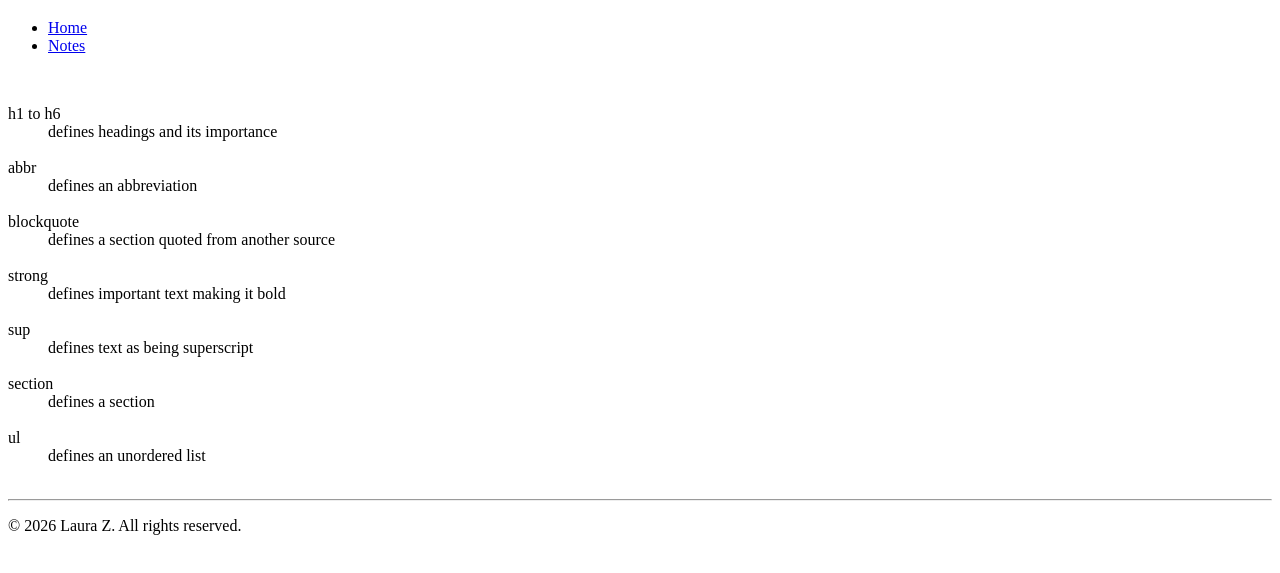
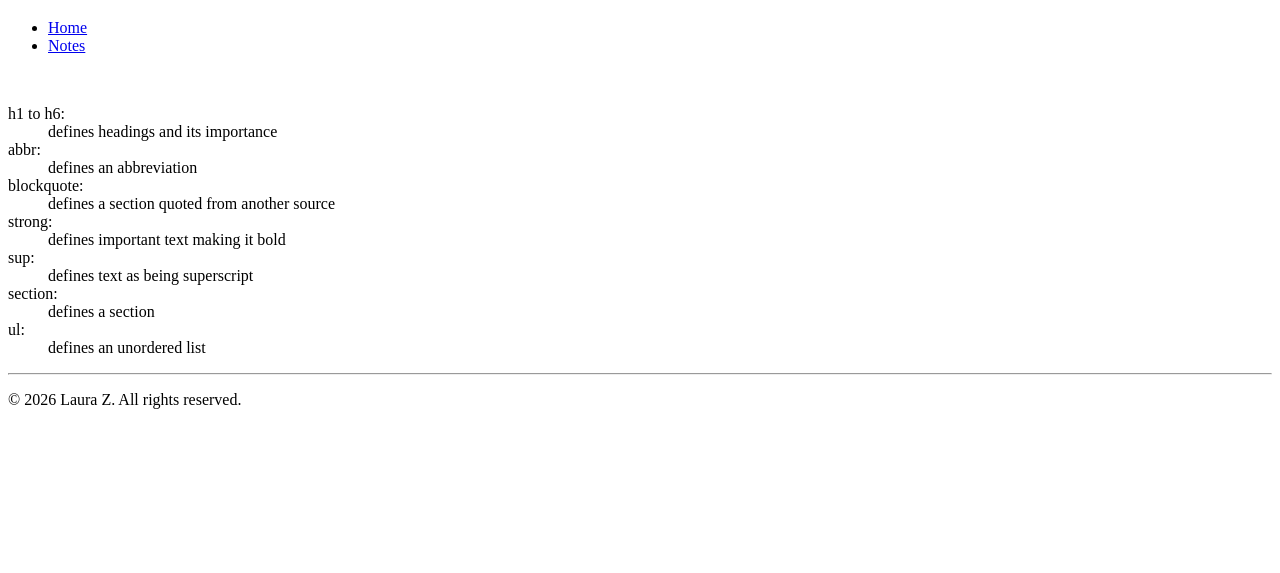
Before and after one commit to laura-zu/laura-zu.github.io, a plain HTML site: page html-assignment/notes.html in a window 1280 px wide. Shown: the part 61-634 px from the top of the page. Drawn offline with Linux system fonts and the light colour scheme.

Commit message:
adds corrections

```diff
--- a/html-assignment/notes.html
+++ b/html-assignment/notes.html
@@ -22,41 +22,40 @@
 
     <br>
 
-    <section>
-
     <dl>
 
-          <dt>h1 to h6</dt>
+
+
+          <dt>h1 to h6:</dt>
         <dd>defines headings and its importance</dd>
-        <br>
 
-        <dt>abbr</dt>
+
+        <dt>abbr:</dt>
         <dd>defines an abbreviation</dd>
-        <br>
 
-        <dt>blockquote</dt>
+
+        <dt>blockquote:</dt>
         <dd>defines a section quoted from another source</dd>
-        <br>
 
-        <dt>strong</dt>
+
+        <dt>strong:</dt>
         <dd>defines important text making it bold</dd>
-        <br>
 
-        <dt>sup</dt>
+
+        <dt>sup:</dt>
         <dd>defines text as being superscript</dd>
-        <br>
 
-        <dt>section</dt>
+
+        <dt>section:</dt>
         <dd>defines a section</dd>
-        <br>
 
-        <dt>ul</dt>
+
+        <dt>ul:</dt>
         <dd>defines an unordered list</dd>
-        <br>
+
 
     </dl>
 
-    </section>
 
 
 
```
Also changed, not shown: html-assignment/index.html (+4 -6 lines).
